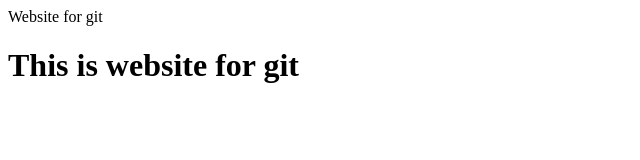
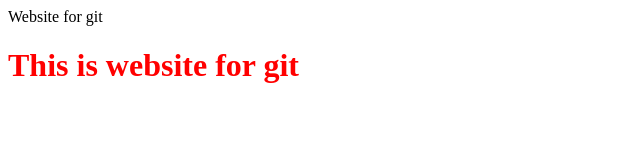
Before and after one commit to Trois25/Juan_upn_zetta_git_day1, a plain HTML site: page index.html in a window 1280 px wide. Shown: the whole page, without its empty margins (0-640 px from the left). Drawn offline with Linux system fonts and the light colour scheme.

Commit message:
[UI] Update Index HTML and Style.css to have red color on text <h1>

```diff
--- a/assets/style.css
+++ b/assets/style.css
@@ -0,0 +1 @@
+.red-color { color: red;}
--- a/index.html
+++ b/index.html
@@ -4,10 +4,11 @@
     <meta charset="UTF-8">
     <meta http-equiv="X-UA-Compatible" content="IE=edge">
     <meta name="viewport" content="width=device-width, initial-scale=1.0">
+    <link rel="stylesheet" href="assets/style.css">
     <title>Document</title>
 </head>
 <body>
     <header>Website for git</header>
-    <h1>This is website for git</h1>
+    <h1 class="red-color">This is website for git</h1>
 </body>
 </html>
```
